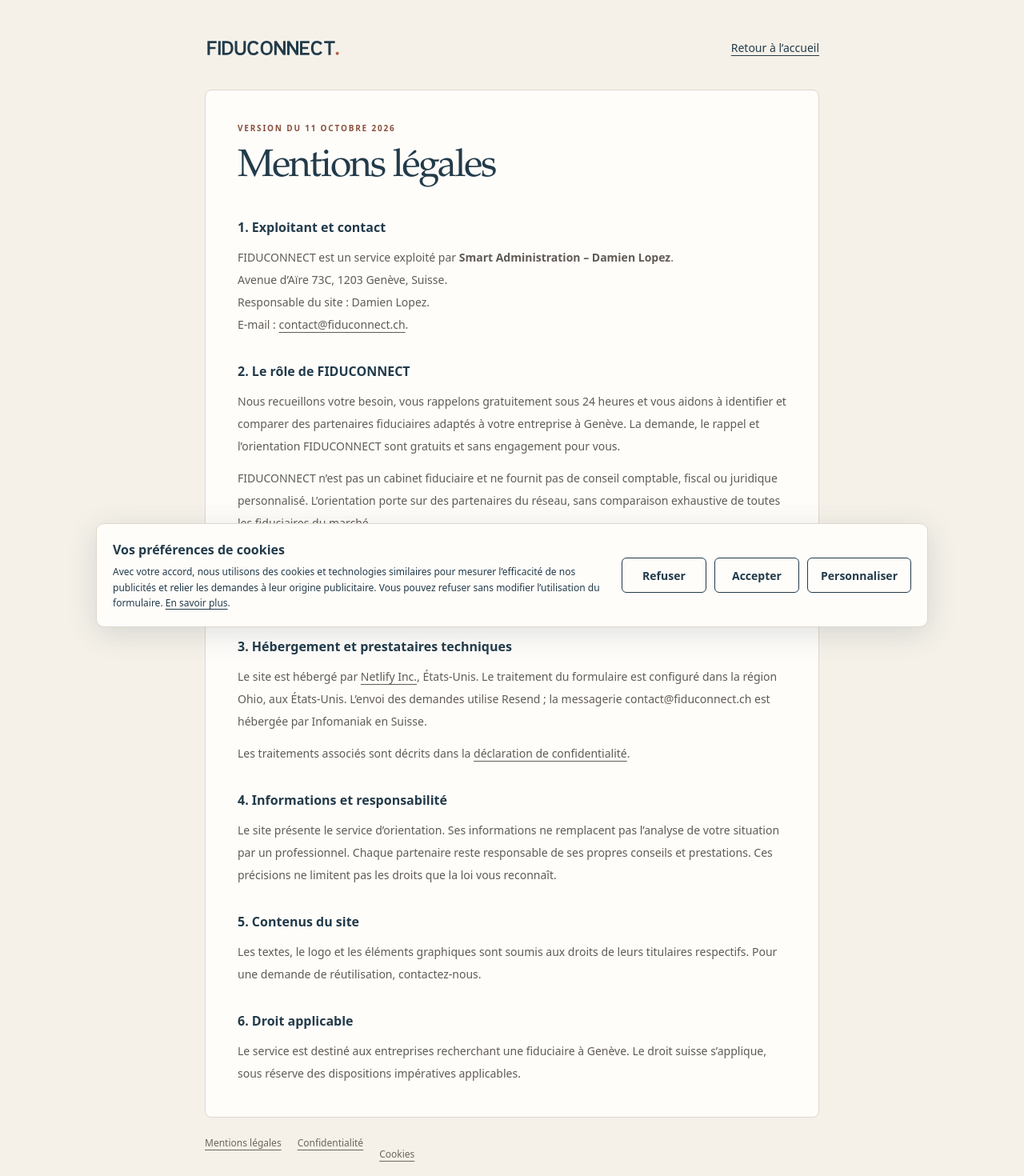
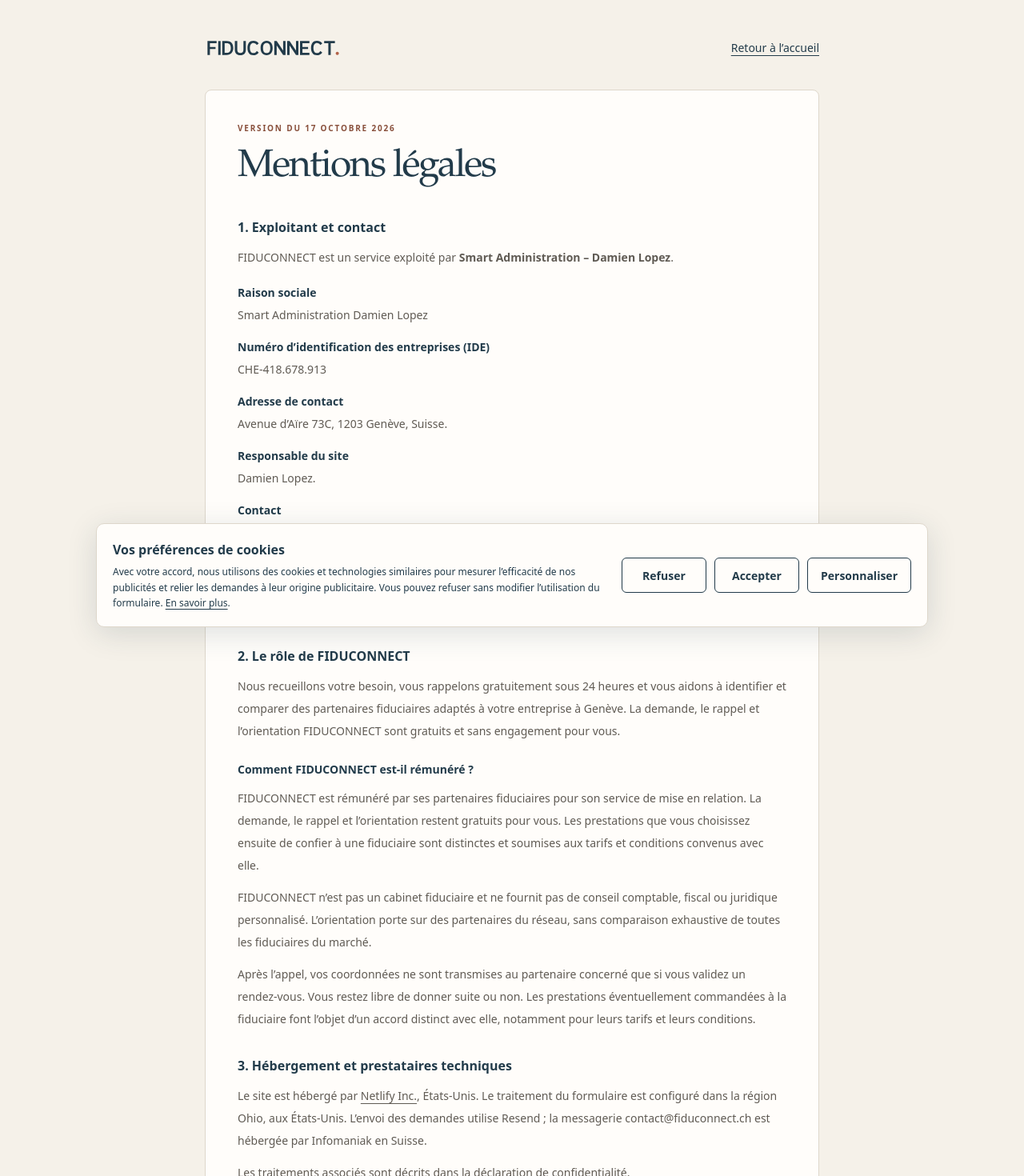
Before and after one commit to lopezdamien/fiduconnect, a Next.js app: page /mentions-legales in a window 1280 px wide. Shown: the top 1470 px of the page at 80% size. Built offline with nearby package versions, Linux system fonts and the light colour scheme; no server answers.

Commit message:
Clarify legal identity, partner remuneration and cookie information

```diff
--- a/app/confidentialite/page.tsx
+++ b/app/confidentialite/page.tsx
@@ -13,12 +13,19 @@ export const metadata = pageMetadata({
 export default function Confidentialite() {
     return (
         <LegalPage title="Votre confidentialité" version={OPENAI_ADS_ENABLED ? '17 octobre 2026' : '14 octobre 2026'}>
-            <section>
+            <section aria-label="L’essentiel de votre confidentialité">
+                <h2>Votre demande, en bref</h2>
+                <p>Cette déclaration concerne <strong>contact.fiduconnect.ch</strong>. Votre demande est traitée par l’exploitant pour vous rappeler et vous orienter. Elle n’est pas envoyée automatiquement aux fiduciaires et ne vous inscrit pas à une newsletter. La mesure publicitaire est facultative ; son refus n’empêche pas l’envoi du formulaire.</p>
+                <nav aria-label="Sommaire de la confidentialité" className="mt-3 flex flex-wrap gap-x-5 gap-y-2">
+                    <a href="#responsable">Responsable</a><a href="#donnees">Données</a><a href="#destinataires">Destinataires</a><a href="#prestataires">Pays et prestataires</a><a href="#conservation">Conservation</a><a href="#cookies">Cookies</a><a href="#droits">Vos droits</a>
+                </nav>
+            </section>
+            <section id="responsable">
                 <h2>1. Responsable du traitement</h2>
                 <p>Smart Administration – Damien Lopez, Avenue d’Aïre 73C, 1203 Genève, Suisse, exploite FIDUCONNECT et est responsable du traitement de vos demandes.</p>
                 <p>Contact pour vos données : <a href="mailto:contact@fiduconnect.ch">contact@fiduconnect.ch</a>.</p>
             </section>
-            <section>
+            <section id="donnees">
                 <h2>2. Informations recueillies</h2>
                 <ul>
                     <li>Votre prénom, nom, e-mail et téléphone, nécessaires pour vous recontacter.</li>
@@ -33,7 +40,7 @@ export default function Confidentialite() {
                 <p>Vos informations servent à vous rappeler gratuitement sous 24 heures, à comprendre votre situation et à préparer une orientation vers un partenaire adapté. Les informations techniques servent au fonctionnement du site et à la prévention des abus.</p>
                 <p className="mt-3">Votre demande ne vous inscrit pas à une newsletter et n’autorise pas une prospection sans rapport avec votre besoin. Le traitement est soumis à la Loi fédérale suisse sur la protection des données.</p>
             </section>
-            <section>
+            <section id="destinataires">
                 <h2>4. Qui reçoit votre demande ?</h2>
                 <p>Smart Administration – Damien Lopez reçoit votre demande dans la boîte contact@fiduconnect.ch et prépare votre rappel. Netlify, Resend et Infomaniak interviennent pour le fonctionnement du site et l’acheminement de cette demande, comme expliqué ci-dessous.</p>
                 <p className="mt-3">Vos coordonnées et les informations utiles ne sont transmises à une fiduciaire partenaire qu’après l’appel et votre validation d’un rendez-vous avec le partenaire concerné. Le formulaire n’envoie aucune demande automatiquement aux fiduciaires. Le partenaire vous informe de ses propres traitements.</p>
@@ -50,7 +57,7 @@ export default function Confidentialite() {
                 <p className="mt-3">Vous pouvez consulter ces engagements dans les <a href="https://www.netlify.com/pdf/netlify-dpa.pdf" rel="noopener noreferrer">dispositions de protection des données de Netlify</a> et de <a href="https://resend.com/legal/dpa" rel="noopener noreferrer">Resend</a>, ou nous contacter pour des précisions sur les garanties applicables à votre demande.</p>
                 <p className="mt-3">Nos comptes professionnels utilisent les conditions standard des prestataires, dont font partie leurs accords de traitement des données. Infomaniak prévoit également un <a href="https://www.infomaniak.com/documents/privacy/DPA/Accord_sur_le_traitement_des_donnees_%28DPA%29.pdf" rel="noopener noreferrer">accord de traitement des données</a>. La liste complète des pays concernés par les traitements complémentaires reste à confirmer avant l’ouverture au public.</p>
             </section>
-            <section>
+            <section id="conservation">
                 <h2>6. Conservation</h2>
                 <p>Si votre demande n’aboutit pas à un rendez-vous, nous supprimons les e-mails et copies que nous gérons au plus tard trois mois après sa réception. Un rappel ne remet pas ce délai à zéro. Si un rendez-vous est validé, les informations utiles sont conservées uniquement le temps nécessaire au suivi de la mise en relation, puis supprimées.</p>
                 <p className="mt-3">La suppression est assurée manuellement dans notre messagerie et comprend les copies que nous gérons, y compris dans la corbeille. Le site ne supprime pas automatiquement les e-mails.</p>
@@ -59,6 +66,7 @@ export default function Confidentialite() {
             </section>
             <section id="cookies" className="scroll-mt-8">
                 <h2>7. Cookies et publicité</h2>
+                <p className="mb-3">Pour une présentation synthétique des outils, de leurs durées et de vos choix, consultez la page <a href="/cookies">Cookies et préférences</a>.</p>
                 <p>Sur contact.fiduconnect.ch, nous proposons une mesure Google Ads pour savoir si nos publicités génèrent des demandes. Elle est facultative : aucune balise ni requête de mesure Google n’est chargée avant votre accord ou lorsque vous refusez. Le formulaire fonctionne sans cet accord. Votre demande ne vaut pas consentement publicitaire.</p>
                 <p className="mt-3">Après acceptation, Google peut traiter des informations techniques, notamment l’adresse IP, le navigateur, la page consultée et des identifiants de clic ou de cookies. Un événement est envoyé après l’acceptation de l’envoi du formulaire par notre service d’e-mail ; il ne confirme pas un rendez-vous ni la réception dans notre boîte. L’événement comprend un identifiant aléatoire de déduplication, sans lien avec vos coordonnées. Nous ne transmettons pas à Google le nom, l’e-mail, le téléphone, l’entreprise ou le texte de votre demande.</p>
                 <p className="mt-3">Cette intégration n’utilise ni Google Analytics, ni conteneur Google Tag Manager, ni suivi avancé des conversions. La personnalisation publicitaire est désactivée. La balise Google est distribuée depuis googletagmanager.com, même sans utiliser un conteneur Tag Manager.</p>
@@ -80,10 +88,11 @@ export default function Confidentialite() {
                 <p className="mt-3">Les accès d’administration Netlify et Infomaniak sont protégés par une double authentification, confirmée par l’exploitant. Le transport chiffré d’un e-mail ne garantit pas le chiffrement de bout en bout de la messagerie. Ne transmettez pas de documents confidentiels pour cette simple demande de mise en relation.</p>
                 <p className="mt-3">La protection concerne aussi la messagerie et les échanges avec les partenaires ; le site seul ne garantit pas la sécurité de l’ensemble du parcours.</p>
             </section>
-            <section>
+            <section id="droits">
                 <h2>9. Vos droits</h2>
                 <p>Dans les conditions prévues par la loi, vous pouvez demander l’accès à vos données, leur rectification ou leur suppression, et faire valoir les autres droits applicables. Vous pouvez nous indiquer que vous ne souhaitez plus donner suite.</p>
                 <p className="mt-3">Écrivez à <a href="mailto:contact@fiduconnect.ch">contact@fiduconnect.ch</a>. Nous pouvons vérifier votre identité de manière proportionnée avant de communiquer des informations personnelles. Vous pouvez également contacter le <a href="https://www.edoeb.admin.ch/fr" rel="noopener noreferrer">Préposé fédéral à la protection des données et à la transparence</a>.</p>
+                <p className="mt-3">Si une obligation ou un autre motif légal empêche une suppression, nous vous en expliquons la raison. Le retrait d’un accord publicitaire concerne les envois futurs ; il ne remplace pas une demande d’accès ou de suppression adressée à l’exploitant ou au destinataire concerné.</p>
             </section>
         </LegalPage>
     );
--- /dev/null
+++ b/app/cookies/page.tsx
@@ -0,0 +1,49 @@
+import { LegalPage } from '@/components/LegalPage';
+import { CookiePreferencesButton } from '@/components/AdsConsent';
+import { OPENAI_ADS_ENABLED } from '@/lib/openai-ads';
+import { pageMetadata } from '@/lib/seo';
+
+export const metadata = pageMetadata({
+    title: 'Cookies et préférences',
+    description: 'Les cookies utilisés sur la page de contact FIDUCONNECT, leurs finalités, leurs durées et vos choix.',
+    path: '/cookies',
+    noIndex: true,
+});
+
+export default function Cookies() {
+    return <LegalPage title="Cookies et préférences" version="17 octobre 2026">
+        <section aria-label="L’essentiel">
+            <p>Cette page concerne <strong>contact.fiduconnect.ch</strong>, la page publicitaire de FIDUCONNECT. Vous pouvez consulter le site et envoyer une demande sans accepter la mesure publicitaire. L’envoi du formulaire et le choix de cookies sont deux actions distinctes.</p>
+            <CookiePreferencesButton label="Gérer mes cookies" className="mt-3 min-h-11 underline underline-offset-4" />
+        </section>
+        <section id="necessaires">
+            <h2>1. Mémoriser votre choix</h2>
+            <p>La préférence <code>fiduconnect.ads-consent</code> est enregistrée dans le stockage local de ce navigateur, et non dans un cookie. Elle contient votre acceptation ou votre refus, la date du choix et la version de l’information présentée, sans coordonnées ni contenu du formulaire.</p>
+            <p className="mt-3">Elle est reconnue pendant <strong>180 jours au maximum</strong>, puis un nouveau choix est demandé. Une modification des outils couverts peut aussi nécessiter un nouvel accord. Si votre navigateur ne permet pas de mémoriser le choix, le suivi reste désactivé.</p>
+        </section>
+        <section id="mesure">
+            <h2>2. Mesure publicitaire — facultative</h2>
+            <p>Avec votre accord, Google Ads{OPENAI_ADS_ENABLED ? ' et OpenAI (ChatGPT Ads)' : ''} peuvent mesurer les demandes pour les relier aux publicités. Avant cet accord ou après un refus, notre site ne charge pas leurs scripts de mesure. Une simple acceptation ne crée pas une demande : l’événement de contact n’est déclenché qu’après une réponse positive du service d’envoi du formulaire, pas à l’ouverture de la page de remerciement.</p>
+            <dl className="mt-4 space-y-4">
+                <div><dt className="font-semibold text-[#223b4a]">Google Ads · cookies <code>_gcl_*</code></dt><dd>Identifiants de mesure et de clic ; durée prévue de 90 jours. Notre intégration ne transmet pas les coordonnées saisies ni le message à Google, n’active pas Google Analytics et désactive la personnalisation publicitaire.</dd></div>
+                {OPENAI_ADS_ENABLED && <>
+                    <div><dt className="font-semibold text-[#223b4a]">OpenAI · cookie <code>__oppref</code></dt><dd>Identifiant d’attribution publicitaire ; 30 jours après son écriture. Une nouvelle capture d’un identifiant de clic, même identique, renouvelle ce délai.</dd></div>
+                    <div><dt className="font-semibold text-[#223b4a]">OpenAI · cookie <code>__obref</code></dt><dd>Identifiant aléatoire du navigateur ; 365 jours après sa création, sans renouvellement à sa simple lecture.</dd></div>
+                </>}
+            </dl>
+            <p className="mt-3">Les navigateurs peuvent limiter ces durées. La durée d’un cookie ne détermine pas celle des données déjà reçues par le prestataire.</p>
+            {OPENAI_ADS_ENABLED && <p className="mt-3">Le pixel OpenAI peut détecter des coordonnées prises en charge et transmettre leurs empreintes après hachage dans le navigateur. Ces empreintes ne sont pas anonymes. Notre appel d’événement ne contient pas le message libre ni de coordonnées ajoutées manuellement. Nous demandons l’exclusion des événements d’une future personnalisation publicitaire au niveau utilisateur.</p>}
+            <p className="mt-3">Les prestataires reçoivent aussi des informations techniques de connexion. Des traitements peuvent avoir lieu à l’étranger, notamment aux États-Unis. Les destinataires, les garanties de transfert et les liens vers leurs politiques figurent dans la <a href="/confidentialite#cookies">déclaration de confidentialité</a>.</p>
+        </section>
+        <section id="modifier">
+            <h2>3. Accepter, refuser ou retirer votre accord</h2>
+            <p>Le bandeau propose Refuser, Accepter et Personnaliser. Le choix facultatif est décoché avant un premier accord. Personnaliser permet de consulter les prestataires et d’enregistrer votre choix pour cette finalité commune de mesure publicitaire.</p>
+            <p className="mt-3">Le bouton Gérer mes cookies, disponible en bas de page, permet de revenir sur votre décision. Le retrait bloque les événements suivants et supprime les cookies de mesure accessibles sur ce site. Si un script était déjà chargé, une actualisation arrête son exécution ; un formulaire en cours d’envoi est d’abord laissé se terminer. Les informations déjà reçues par les prestataires ne sont pas effacées rétroactivement, et notre site ne peut pas effacer les cookies d’un domaine tiers.</p>
+            <CookiePreferencesButton label="Gérer mes cookies" className="mt-3 min-h-11 underline underline-offset-4" />
+        </section>
+        <section>
+            <h2>4. Vos données et votre contact</h2>
+            <p>Pour le traitement de votre demande, les durées de conservation et vos droits, consultez notre <a href="/confidentialite">déclaration de confidentialité</a>. Pour toute question : <a href="mailto:contact@fiduconnect.ch">contact@fiduconnect.ch</a>.</p>
+        </section>
+    </LegalPage>;
+}
--- a/app/mentions-legales/page.tsx
+++ b/app/mentions-legales/page.tsx
@@ -10,15 +10,24 @@ export const metadata = pageMetadata({
 
 export default function MentionsLegales() {
     return (
-        <LegalPage title="Mentions légales">
+        <LegalPage title="Mentions légales" version="17 octobre 2026">
             <section>
                 <h2>1. Exploitant et contact</h2>
                 <p>FIDUCONNECT est un service exploité par <strong>Smart Administration – Damien Lopez</strong>.</p>
-                <p>Avenue d’Aïre 73C, 1203 Genève, Suisse.<br />Responsable du site : Damien Lopez.<br />E-mail : <a href="mailto:contact@fiduconnect.ch">contact@fiduconnect.ch</a>.</p>
+                <dl className="mt-4 space-y-3">
+                    <div><dt className="font-semibold text-[#223b4a]">Raison sociale</dt><dd>Smart Administration Damien Lopez</dd></div>
+                    <div><dt className="font-semibold text-[#223b4a]">Numéro d’identification des entreprises (IDE)</dt><dd>CHE-418.678.913</dd></div>
+                    <div><dt className="font-semibold text-[#223b4a]">Adresse de contact</dt><dd>Avenue d’Aïre 73C, 1203 Genève, Suisse.</dd></div>
+                    <div><dt className="font-semibold text-[#223b4a]">Responsable du site</dt><dd>Damien Lopez.</dd></div>
+                    <div><dt className="font-semibold text-[#223b4a]">Contact</dt><dd><a href="mailto:contact@fiduconnect.ch">contact@fiduconnect.ch</a>.</dd></div>
+                </dl>
+                <p className="mt-3">Ces mentions concernent la page de contact publicitaire <strong>contact.fiduconnect.ch</strong>. Les informations sur vos données figurent dans la <a href="/confidentialite">déclaration de confidentialité</a> ; les outils de mesure et vos choix sont présentés sur la page <a href="/cookies">Cookies et préférences</a>.</p>
             </section>
             <section>
                 <h2>2. Le rôle de FIDUCONNECT</h2>
                 <p>Nous recueillons votre besoin, vous rappelons gratuitement sous 24 heures et vous aidons à identifier et comparer des partenaires fiduciaires adaptés à votre entreprise à Genève. La demande, le rappel et l’orientation FIDUCONNECT sont gratuits et sans engagement pour vous.</p>
+                <h3 className="mb-2 mt-5 font-semibold text-[#223b4a]">Comment FIDUCONNECT est-il rémunéré ?</h3>
+                <p>FIDUCONNECT est rémunéré par ses partenaires fiduciaires pour son service de mise en relation. La demande, le rappel et l’orientation restent gratuits pour vous. Les prestations que vous choisissez ensuite de confier à une fiduciaire sont distinctes et soumises aux tarifs et conditions convenus avec elle.</p>
                 <p className="mt-3">FIDUCONNECT n’est pas un cabinet fiduciaire et ne fournit pas de conseil comptable, fiscal ou juridique personnalisé. L’orientation porte sur des partenaires du réseau, sans comparaison exhaustive de toutes les fiduciaires du marché.</p>
                 <p className="mt-3">Après l’appel, vos coordonnées ne sont transmises au partenaire concerné que si vous validez un rendez-vous. Vous restez libre de donner suite ou non. Les prestations éventuellement commandées à la fiduciaire font l’objet d’un accord distinct avec elle, notamment pour leurs tarifs et leurs conditions.</p>
             </section>
--- a/app/page.tsx
+++ b/app/page.tsx
@@ -162,7 +162,8 @@ export default function Home() {
                     <nav aria-label="Informations légales et cookies" className="flex flex-wrap gap-x-5 gap-y-2">
                         <Link href="/mentions-legales" className="inline-flex min-h-11 items-center hover:underline focus-visible:underline">Mentions légales</Link>
                         <Link href="/confidentialite" className="inline-flex min-h-11 items-center hover:underline focus-visible:underline">Confidentialité</Link>
-                        <CookiePreferencesButton className="inline-flex min-h-11 items-center hover:underline focus-visible:underline" />
+                        <Link href="/cookies" className="inline-flex min-h-11 items-center hover:underline focus-visible:underline">Cookies</Link>
+                        <CookiePreferencesButton className="inline-flex min-h-11 items-center hover:underline focus-visible:underline" label="Gérer mes cookies" />
                     </nav>
                 </div>
             </footer>
--- a/components/AdsConsent.tsx
+++ b/components/AdsConsent.tsx
@@ -7,8 +7,8 @@ import {
     readAdsConsent, saveAdsConsent, syncAdsConsent,
 } from '@/lib/google-ads';
 
-export function CookiePreferencesButton({ className = '' }: { className?: string }) {
-    return <button type="button" className={className} onClick={() => window.dispatchEvent(new Event(CONSENT_OPEN_EVENT))}>Cookies</button>;
+export function CookiePreferencesButton({ className = '', label = 'Cookies' }: { className?: string; label?: string }) {
+    return <button type="button" className={className} onClick={() => window.dispatchEvent(new Event(CONSENT_OPEN_EVENT))}>{label}</button>;
 }
 
 export function AdsConsent() {
--- a/components/LegalPage.tsx
+++ b/components/LegalPage.tsx
@@ -18,7 +18,8 @@ export function LegalPage({ title, children, version = '11 octobre 2026' }: { ti
                 <nav aria-label="Informations légales" className="mt-6 flex flex-wrap gap-5 text-xs text-[#6c665e]">
                     <Link href="/mentions-legales" className="underline underline-offset-4">Mentions légales</Link>
                     <Link href="/confidentialite" className="underline underline-offset-4">Confidentialité</Link>
-                    <CookiePreferencesButton className="min-h-11 underline underline-offset-4" />
+                    <Link href="/cookies" className="underline underline-offset-4">Cookies</Link>
+                    <CookiePreferencesButton label="Gérer mes cookies" className="min-h-11 underline underline-offset-4" />
                 </nav>
             </div>
         </main>
```
Also changed, not shown: 2 other files (tests, documents, lock files or other folders).
